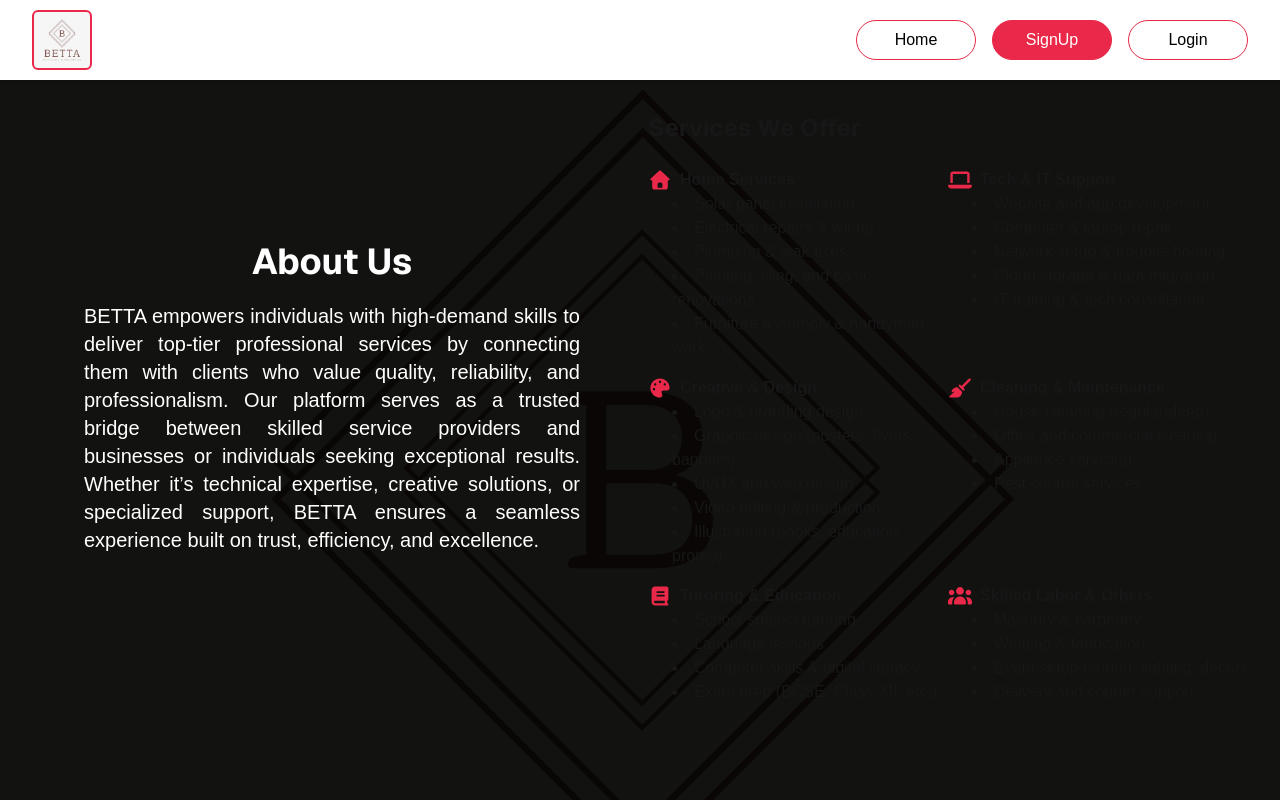
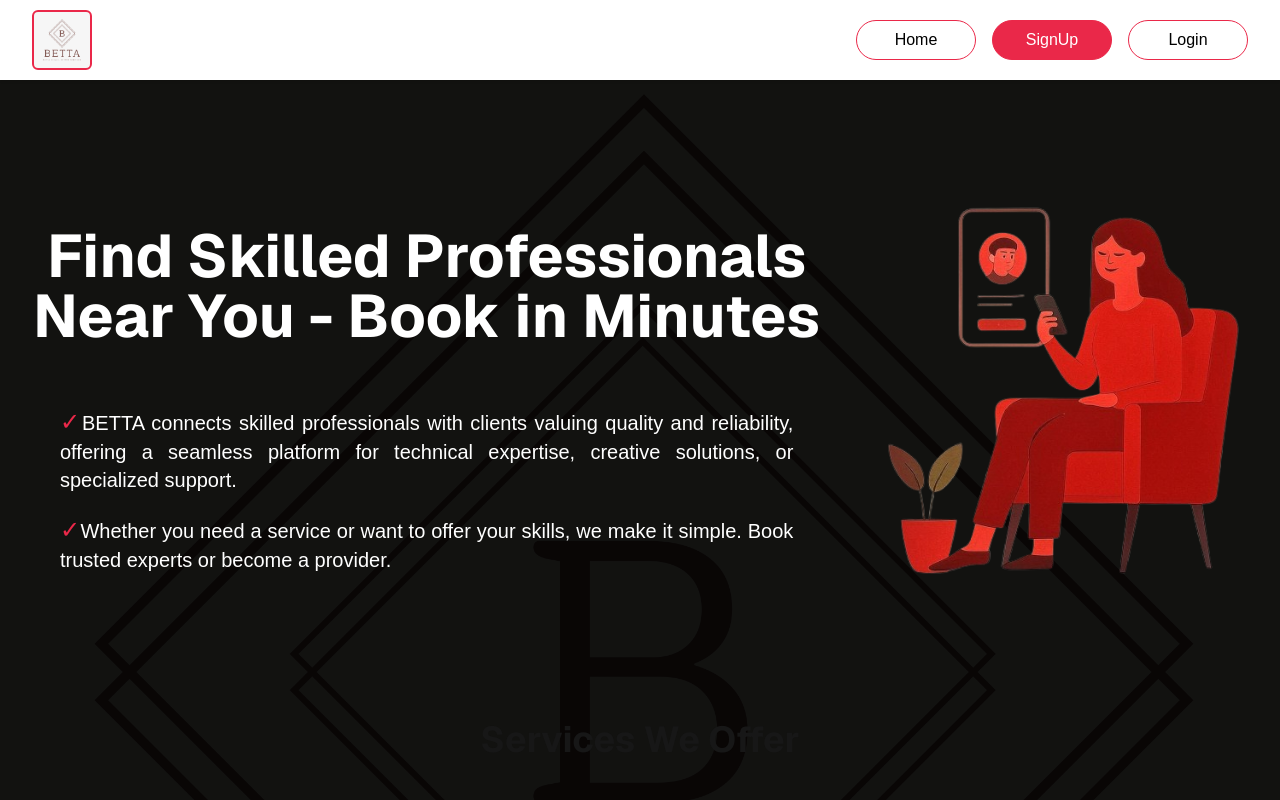
Before and after one commit to Bikram-sharma/project-by-betta, a Next.js app: page / in a window 1280 px wide. Shown: the top 800 px of the page. Built offline with nearby package versions, Linux system fonts and the light colour scheme; no server answers.

Commit message:
updates home page

```diff
--- a/src/app/auth/login/page.tsx
+++ b/src/app/auth/login/page.tsx
@@ -47,19 +47,17 @@
     <div className="w-[60vw] mx-auto flex justify-between py-10 ">
       <div className="w-[50%] pl-10 flex items-center ">
         <div className="border-r-2 py-10">
-          <h1 className="text-2xl mb-10 pr-5">
-            Welcome Back to Betta Service!
-          </h1>
-          <p className="mr-10 mb-10 text-center text-xl">
+          <h1 className="text-3xl mb-10 pr-5">Welcome to Betta Service!</h1>
+          <p className="mr-10 mb-5 text-xl">
             We’re excited to have you again, your skills make a difference!
           </p>
-          <p>Log in to:</p>
-          <ul className="list-disc list-inside">
-            <li>Manage your service listings or bookings</li>
+          <p className="text-xl">Log in to:</p>
+          <ul className="list-disc list-inside text-lg">
+            <li>Manage listings or bookings</li>
             <li> Connect with clients or professionals</li>
-            <li> Update your skills, profile, and availability</li>
+            <li> Update skills, profile, and availability</li>
           </ul>
-          <p className="mr-10 mt-10 h-10 border text-center text-xl rounded-full px-2 flex items-center justify-center">
+          <p className="mr-10 mt-8 h-10 border text-center text-xl rounded-full px-2 flex items-center justify-center">
             Opportunities are open, dive back in!
           </p>
         </div>
--- a/src/app/auth/signup/page.tsx
+++ b/src/app/auth/signup/page.tsx
@@ -54,20 +54,20 @@
 
   return (
     <div className="w-[60vw] mx-auto flex justify-between py-10">
-      <div className="w-[50%] pl-10 flex items-center ">
+      <div className="w-[50%] pl-10 flex items-center">
         <div className="border-r-2">
-          <h1 className="text-2xl m-5 pr-5">Welcome to Betta Service!</h1>
-          <p className="mr-10 mb-4 text-center text-xl">
+          <h1 className="text-3xl mb-5 pr-5">Welcome to Betta Service!</h1>
+          <p className="mr-10 mb-4  text-xl">
             Betta Service connects skilled professionals with clients who need
             them.
           </p>
-          <ul className="list-disc list-inside mb-5">
+          <ul className="list-disc list-inside mb-2 text-lg">
             <li>Offer your services</li>
             <li> Reach more customers</li>
             <li>Get paid for your skills</li>
           </ul>
-          <p>For clients:</p>
-          <ul className="list-disc list-inside">
+          <p className="text-xl">For clients:</p>
+          <ul className="list-disc list-inside text-lg">
             <li> Find trusted experts</li>
             <li> Book easily</li>
             <li>Chat & collaborate</li>
--- a/src/app/page.tsx
+++ b/src/app/page.tsx
@@ -3,34 +3,35 @@
 export default function Home() {
   return (
     <main className="min-h-screen">
-      {/* <div className="w-full h-180">
-        <Carousel />
-      </div> */}
-      <div className="flex p-6">
-        <div className=" w-1/2 p-2  relative">
-          <div className="absolute inset-0 text-white flex flex-col justify-center p-5">
-            <h1 className=" font-sans font-bold text-4xl text-center">
-              About Us
+      <div className="w-full h-[80vh] grid grid-cols-3">
+        <div className="col-span-2 text-white flex flex-col justify-center p-5 items-center">
+          <h1 className=" font-sans font-bold text-6xl text-center">
+            Find Skilled Professionals Near You - Book in Minutes
           </h1>
-            <p className="text-xl text-justify px-10 py-5">
-              BETTA empowers individuals with high-demand skills to deliver
-              top-tier professional services by connecting them with clients who
-              value quality, reliability, and professionalism. Our platform
-              serves as a trusted bridge between skilled service providers and
-              businesses or individuals seeking exceptional results. Whether
-              it’s technical expertise, creative solutions, or specialized
-              support, BETTA ensures a seamless experience built on trust,
-              efficiency, and excellence.
+          <p className="text-xl text-justify px-10 py-5  mt-10">
+            <span className="text-[#EA2849] text-2xl"> &#10003;</span>
+            BETTA connects skilled professionals with clients valuing quality
+            and reliability, offering a seamless platform for technical
+            expertise, creative solutions, or specialized support.
           </p>
+          <p className="text-xl text-justify px-10">
+            <span className="text-[#EA2849] text-2xl"> &#10003;</span>
+            Whether you need a service or want to offer your skills, we make it
+            simple. Book trusted experts or become a provider.
+          </p>
+        </div>
+
+        <div className="object-cover grid place-items-center">
+          <img src="/image/home.png" alt="home" />
         </div>
       </div>
 
-        <div className="h-full w-1/2 p-2 grid grid-cols-2 place-content-center gap-y-4">
-          <h1 className=" font-sans font-bold text-2xl col-span-2  h-10">
+      <div className="h-full w-full  grid grid-cols-3 place-content-center gap-y-10 px-15 pb-10">
+        <h1 className=" font-sans font-bold text-4xl col-span-3  h-10 text-center mb-10">
           Services We Offer
         </h1>
 
-          <ul>
+        <ul className="text-xl">
           <li>
             <span className="flex items-center space-x-2 font-bold">
               <svg
@@ -40,7 +41,7 @@
               >
                 <path d="M341.8 72.6C329.5 61.2 310.5 61.2 298.3 72.6L74.3 280.6C64.7 289.6 61.5 303.5 66.3 315.7C71.1 327.9 82.8 336 96 336L112 336L112 512C112 547.3 140.7 576 176 576L464 576C499.3 576 528 547.3 528 512L528 336L544 336C557.2 336 569 327.9 573.8 315.7C578.6 303.5 575.4 289.5 565.8 280.6L341.8 72.6zM304 384L336 384C362.5 384 384 405.5 384 432L384 528L256 528L256 432C256 405.5 277.5 384 304 384z" />
               </svg>
-                <p>Home Services</p>
+              <p className="text-2xl">Home Services</p>
             </span>
 
             <ul className="list-disc list-inside ml-6">
@@ -52,7 +53,7 @@
             </ul>
           </li>
         </ul>
-          <ul>
+        <ul className="text-xl">
           <li>
             <span className="font-bold flex space-x-2 items-center">
               <svg
@@ -62,7 +63,7 @@
               >
                 <path d="M128 96C92.7 96 64 124.7 64 160L64 400L128 400L128 160L512 160L512 400L576 400L576 160C576 124.7 547.3 96 512 96L128 96zM19.2 448C8.6 448 0 456.6 0 467.2C0 509.6 34.4 544 76.8 544L563.2 544C605.6 544 640 509.6 640 467.2C640 456.6 631.4 448 620.8 448L19.2 448z" />
               </svg>
-                <p>Tech & IT Support</p>
+              <p className="text-2xl">Tech & IT Support</p>
             </span>
             <ul className="list-disc list-inside ml-6">
               <li>Website and app development</li>
@@ -74,7 +75,7 @@
           </li>
         </ul>
 
-          <ul>
+        <ul className="text-xl">
           <li>
             <span className="font-bold flex space-x-2 items-center">
               <svg
@@ -84,7 +85,7 @@
               >
                 <path d="M576 320C576 320.9 576 321.8 576 322.7C575.6 359.2 542.4 384 505.9 384L408 384C381.5 384 360 405.5 360 432C360 435.4 360.4 438.7 361 441.9C363.1 452.1 367.5 461.9 371.8 471.8C377.9 485.6 383.9 499.3 383.9 513.8C383.9 545.6 362.3 574.5 330.5 575.8C327 575.9 323.5 576 319.9 576C178.5 576 63.9 461.4 63.9 320C63.9 178.6 178.6 64 320 64C461.4 64 576 178.6 576 320zM192 352C192 334.3 177.7 320 160 320C142.3 320 128 334.3 128 352C128 369.7 142.3 384 160 384C177.7 384 192 369.7 192 352zM192 256C209.7 256 224 241.7 224 224C224 206.3 209.7 192 192 192C174.3 192 160 206.3 160 224C160 241.7 174.3 256 192 256zM352 160C352 142.3 337.7 128 320 128C302.3 128 288 142.3 288 160C288 177.7 302.3 192 320 192C337.7 192 352 177.7 352 160zM448 256C465.7 256 480 241.7 480 224C480 206.3 465.7 192 448 192C430.3 192 416 206.3 416 224C416 241.7 430.3 256 448 256z" />
               </svg>
-                <p>Creative & Design</p>
+              <p className="text-2xl">Creative & Design</p>
             </span>
             <ul className="list-disc list-inside ml-6">
               <li>Logo & branding design </li>
@@ -95,7 +96,7 @@
             </ul>
           </li>
         </ul>
-          <ul>
+        <ul className="text-xl">
           <li>
             <span className="font-bold flex space-x-2 items-center">
               <svg
@@ -105,7 +106,7 @@
               >
                 <path d="M598.6 118.6C611.1 106.1 611.1 85.8 598.6 73.3C586.1 60.8 565.8 60.8 553.3 73.3L361.3 265.3L326.6 230.6C322.4 226.4 316.6 224 310.6 224C298.1 224 288 234.1 288 246.6L288 275.7L396.3 384L425.4 384C437.9 384 448 373.9 448 361.4C448 355.4 445.6 349.6 441.4 345.4L406.7 310.7L598.7 118.7zM373.1 417.4L254.6 298.9C211.9 295.2 169.4 310.6 138.8 341.2L130.8 349.2C108.5 371.5 96 401.7 96 433.2C96 440 103.1 444.4 109.2 441.4L160.3 415.9C165.3 413.4 169.8 420 165.7 423.8L39.3 537.4C34.7 541.6 32 547.6 32 553.9C32 566.1 41.9 576 54.1 576L227.4 576C266.2 576 303.3 560.6 330.8 533.2C361.4 502.6 376.7 460.1 373.1 417.4z" />
               </svg>
-                <p>Cleaning & Maintenance</p>
+              <p className="text-2xl">Cleaning & Maintenance</p>
             </span>
             <ul className="list-disc list-inside ml-6">
               <li>House cleaning (regular/deep)</li>
@@ -115,7 +116,7 @@
             </ul>
           </li>
         </ul>
-          <ul>
+        <ul className="text-xl">
           <li>
             <span className="font-bold flex space-x-2 items-center">
               <svg
@@ -125,7 +126,7 @@
               >
                 <path d="M480 576L192 576C139 576 96 533 96 480L96 160C96 107 139 64 192 64L496 64C522.5 64 544 85.5 544 112L544 400C544 420.9 530.6 438.7 512 445.3L512 512C529.7 512 544 526.3 544 544C544 561.7 529.7 576 512 576L480 576zM192 448C174.3 448 160 462.3 160 480C160 497.7 174.3 512 192 512L448 512L448 448L192 448zM224 216C224 229.3 234.7 240 248 240L424 240C437.3 240 448 229.3 448 216C448 202.7 437.3 192 424 192L248 192C234.7 192 224 202.7 224 216zM248 288C234.7 288 224 298.7 224 312C224 325.3 234.7 336 248 336L424 336C437.3 336 448 325.3 448 312C448 298.7 437.3 288 424 288L248 288z" />
               </svg>
-                <p>Tutoring & Education</p>
+              <p className="text-2xl">Tutoring & Education</p>
             </span>
             <ul className="list-disc list-inside ml-6">
               <li>School subject tutoring</li>
@@ -135,7 +136,7 @@
             </ul>
           </li>
         </ul>
-          <ul>
+        <ul className="text-xl">
           <li>
             <span className="font-bold flex space-x-2 items-center">
               <svg
@@ -145,7 +146,7 @@
               >
                 <path d="M320 80C377.4 80 424 126.6 424 184C424 241.4 377.4 288 320 288C262.6 288 216 241.4 216 184C216 126.6 262.6 80 320 80zM96 152C135.8 152 168 184.2 168 224C168 263.8 135.8 296 96 296C56.2 296 24 263.8 24 224C24 184.2 56.2 152 96 152zM0 480C0 409.3 57.3 352 128 352C140.8 352 153.2 353.9 164.9 357.4C132 394.2 112 442.8 112 496L112 512C112 523.4 114.4 534.2 118.7 544L32 544C14.3 544 0 529.7 0 512L0 480zM521.3 544C525.6 534.2 528 523.4 528 512L528 496C528 442.8 508 394.2 475.1 357.4C486.8 353.9 499.2 352 512 352C582.7 352 640 409.3 640 480L640 512C640 529.7 625.7 544 608 544L521.3 544zM472 224C472 184.2 504.2 152 544 152C583.8 152 616 184.2 616 224C616 263.8 583.8 296 544 296C504.2 296 472 263.8 472 224zM160 496C160 407.6 231.6 336 320 336C408.4 336 480 407.6 480 496L480 512C480 529.7 465.7 544 448 544L192 544C174.3 544 160 529.7 160 512L160 496z" />
               </svg>
-                <p>Skilled Labor & Others</p>
+              <p className="text-2xl">Skilled Labor & Others</p>
             </span>
             <ul className="list-disc list-inside ml-6">
               <li>Masonry & carpentry</li>
@@ -156,7 +157,6 @@
           </li>
         </ul>
       </div>
-      </div>
     </main>
   );
 }
```
Also changed, not shown: public/image/home.png (added). Lines whose indentation alone changed are shown as unchanged.
